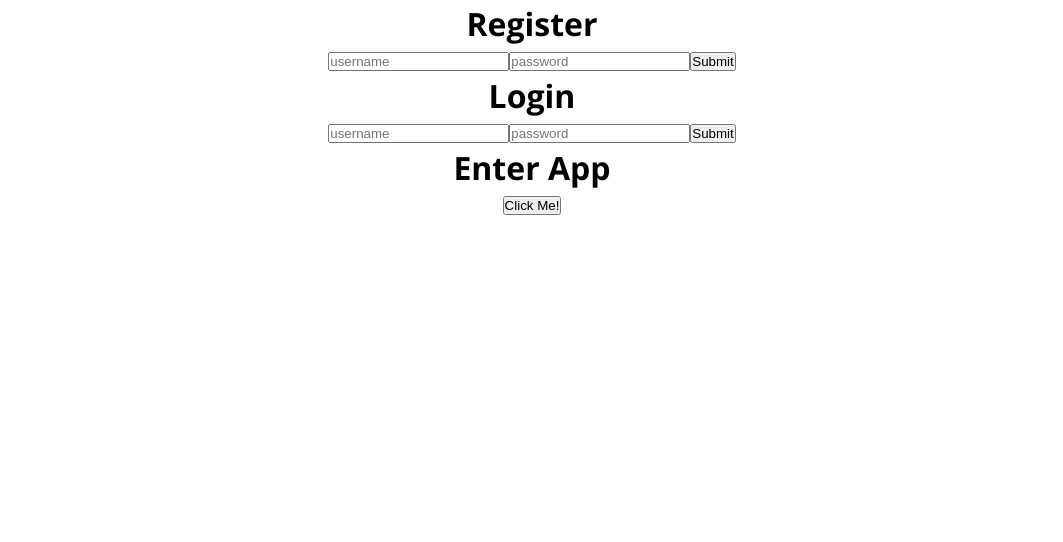
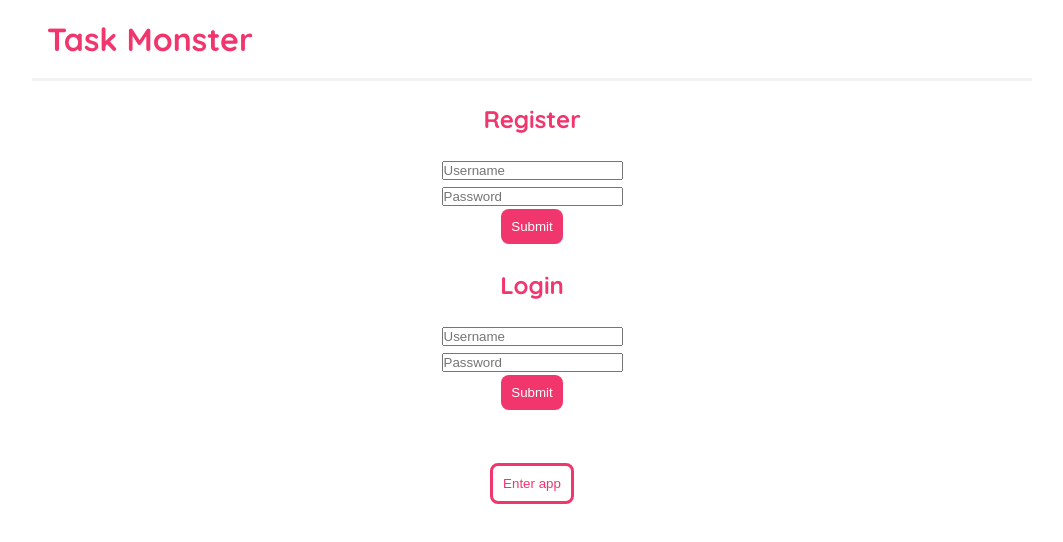
Before and after one commit to dlimyh98/EinsteinBoys, a React (Create React App) app: page / in a window 1280 px wide. Shown: the top 542 px of the page, without its empty margins (108-1171 px from the left). Built offline with nearby package versions, Linux system fonts and the light colour scheme; no server answers.

Commit message:
Edly's UI commit
Mostly changed the CSS, abit of the .js

```diff
--- a/public/index.html
+++ b/public/index.html
@@ -11,7 +11,7 @@
     />
     <link rel="apple-touch-icon" href="%PUBLIC_URL%/logo192.png" />
     <link rel="manifest" href="%PUBLIC_URL%/manifest.json" />
-    <title>Task Tracker</title>
+    <title>Task Monster</title>
   </head>
 
   <body>
--- a/src/components/Authentication.js
+++ b/src/components/Authentication.js
@@ -62,35 +62,39 @@ function Authentication( {setisAuth} ) {
     // Login / Registration Form
     return (
       <div className="App">
-            <div>
-                <h1>Register</h1>
+          <div className="start">
+              <h1>Task Monster</h1>
+          </div>
+          <div className="reg">
+              <h2>Register</h2>
               <input
-                    placeholder="username"
+                  placeholder="Username"
                   onChange={(e) => setRegisterUsername(e.target.value)}
               />
+              <br/>
               <input
-                    placeholder="password"
+                  placeholder="Password"
                   onChange={(e) => setRegisterPassword(e.target.value)}
               />
+              <br/>
               <button onClick={register}>Submit</button>
           </div>
-
-            <div>
-                <h1>Login</h1>
+          <div className="login">
+              <h2>Login</h2>
               <input
-                    placeholder="username"
+                  placeholder="Username"
                   onChange={(e) => setLoginUsername(e.target.value)}
               />
+              <br/>
               <input
-                    placeholder="password"
+                  placeholder="Password"
                   onChange={(e) => setLoginPassword(e.target.value)}
               />
+              <br/>
               <button onClick={login}>Submit</button>
           </div>
-
-            <div>
-                <h1>Enter App</h1>
-                <button onClick={getUser}>Click Me!</button>
+          <div className="enterApp">
+              <button onClick={getUser}>Enter app</button>
               {data ? <h1>Welcome Back {data.username}</h1> : null}
           </div>
       </div>
--- a/src/components/AuthenticationStyle.css
+++ b/src/components/AuthenticationStyle.css
@@ -1,38 +1,50 @@
-.App {
-    text-align: center;
+@import url("https://fonts.googleapis.com/css2?family=Quicksand:wght@300;400;500;600;700&display=swap");
+
+.start {
+  color: #f1356d;
+  padding: 15px;
+  display: flex;
+  align-items: center;
+  max-width: 1000px;
+  margin: 0 auto;
+  border-bottom: 3px solid #f2f2f2;
 }
 
-.App-logo {
-    height: 40vmin;
-    pointer-events: none;
+.App h2 {
+    color: #f1356d;
+    margin-bottom: 20px;
 }
 
-@media (prefers-reduced-motion: no-preference) {
-    .App-logo {
-        animation: App-logo-spin infinite 20s linear;
-    }
+.reg, .login {
+    margin-top:20px;
+    margin-bottom: 10px;
 }
 
-.App-header {
-    background-color: #282c34;
-    min-height: 100vh;
-    display: flex;
-    flex-direction: column;
-    align-items: center;
-    justify-content: center;
-    font-size: calc(10px + 2vmin);
-    color: white;
+.reg input, .reg button, .login input, .login button {
+    margin-bottom: 3px;
 }
 
-.App-link {
-    color: #61dafb;
+.App button {
+    background: #f1356d;
+    color: #fff;
+    border: 0;
+    padding: 10px;
+    border-radius: 8px;
+    cursor: pointer;
 }
 
-@keyframes App-logo-spin {
-    from {
-        transform: rotate(0deg);
-    }
-    to {
-        transform: rotate(360deg);
-    }
+.enterApp button {
+    margin-top:40px;
+    background: #ffffff;
+    color: #f1356d;
+    border: 3px solid #f1356d;
+    padding: 10px;
+    cursor: pointer;
+    border-radius: 8px;
 }
+
+.App {
+    padding: 0px 20px 100px 20px;
+    text-align: center;
+    font-family: "Quicksand";
+}
```
Lines whose indentation alone changed are shown as unchanged.
